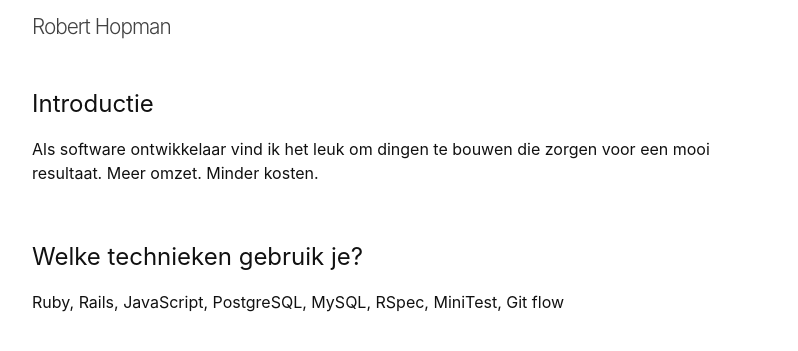
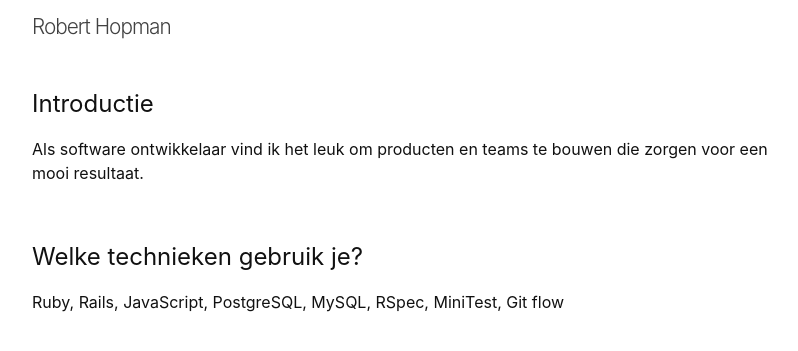
Before and after one commit to roberthopman/roberthopman.github.io, a Jekyll site: the page built from index.md, in a window 1280 px wide, cut to the strip 0-1320 px from the top of the page. Shown: the top 351 px of the strip, without its empty margins (238-1036 px from the left). Built offline with Jekyll 4.4.1, drawn with Linux system fonts in a browser that asks for light colours; comment, search, counter and statistics services are not loaded; our own code applies the rules of GitHub Pages for plain Markdown files.

Commit message:
Improve intro

```diff
--- a/index.md
+++ b/index.md
@@ -7,7 +7,7 @@ layout: default
 
 ## Introductie
 
-Als software ontwikkelaar vind ik het leuk om dingen te bouwen die zorgen voor een mooi resultaat. Meer omzet. Minder kosten.
+Als software ontwikkelaar vind ik het leuk om producten en teams te bouwen die zorgen voor een mooi resultaat.
 
 <br>
 
```
